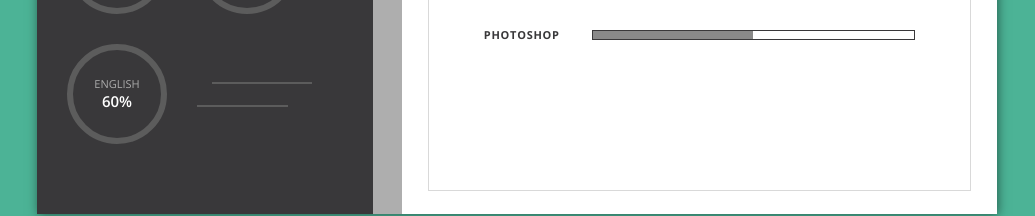
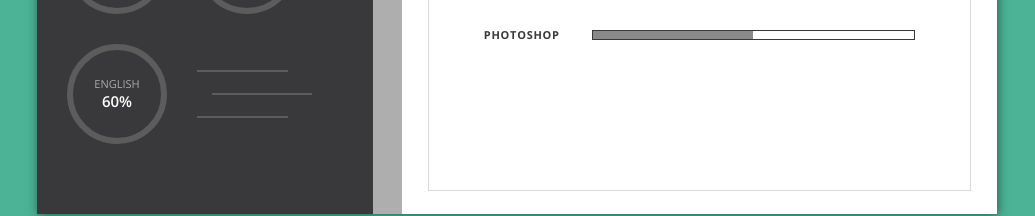
Before and after one commit to MaxDaniLOVE/workshop, a plain HTML site: page index.html in a window 1280 px wide. Shown: the part 1207-1423 px from the top of the page, without its empty margins (123-1158 px from the left). Drawn offline with nearby package versions, Linux system fonts and the light colour scheme.

Commit message:
fix: delete symbol

```diff
--- a/index.html
+++ b/index.html
@@ -64,7 +64,7 @@
                     <strong class="lenguage-per">60%</strong>
                 </div>
                 <div class="lines">
-                        <span class=W"line"></span>
+                        <span class="line"></span>
                         <span class="line"></span>
                         <span class="line"></span>
                     </div>
```
